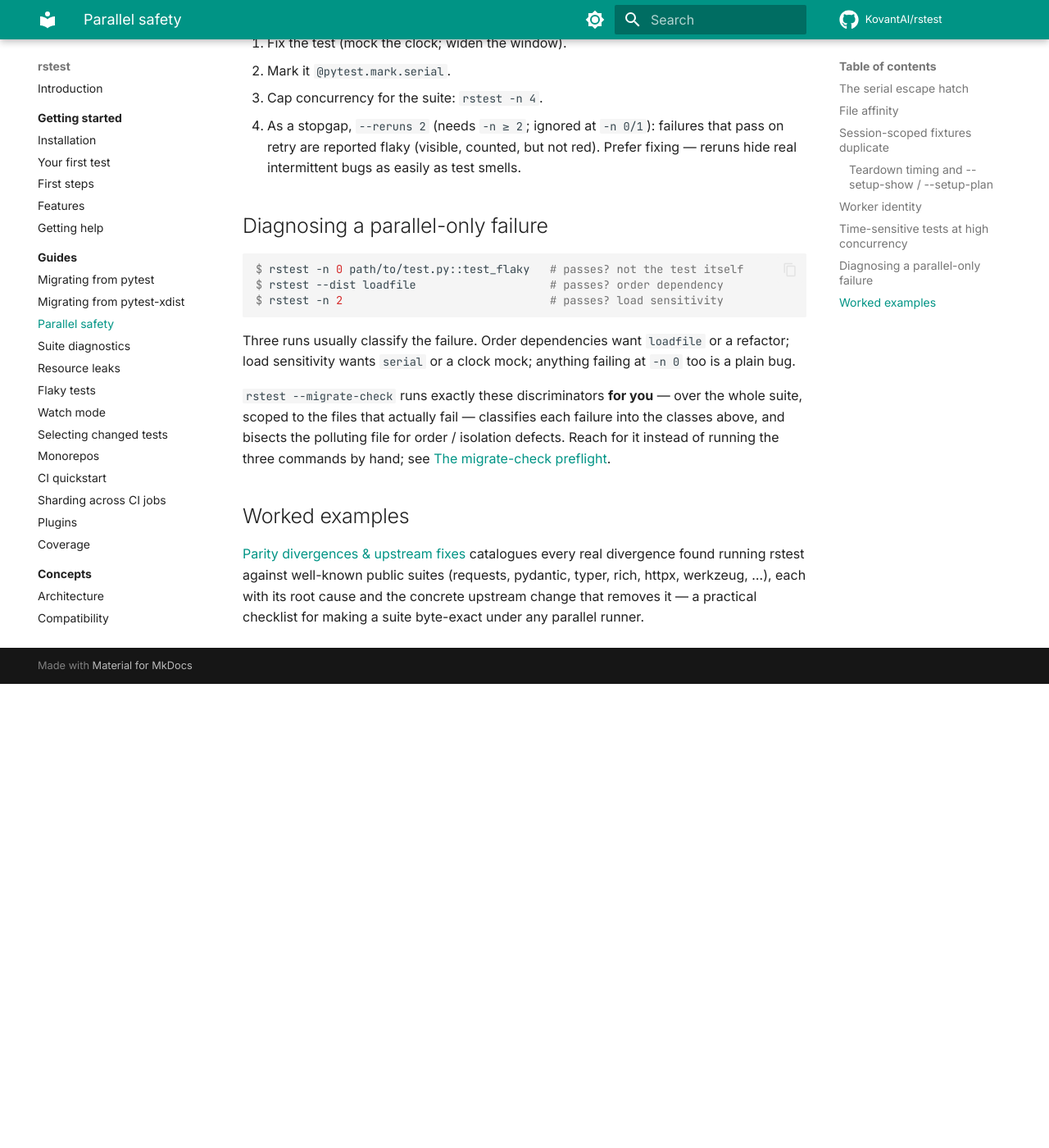
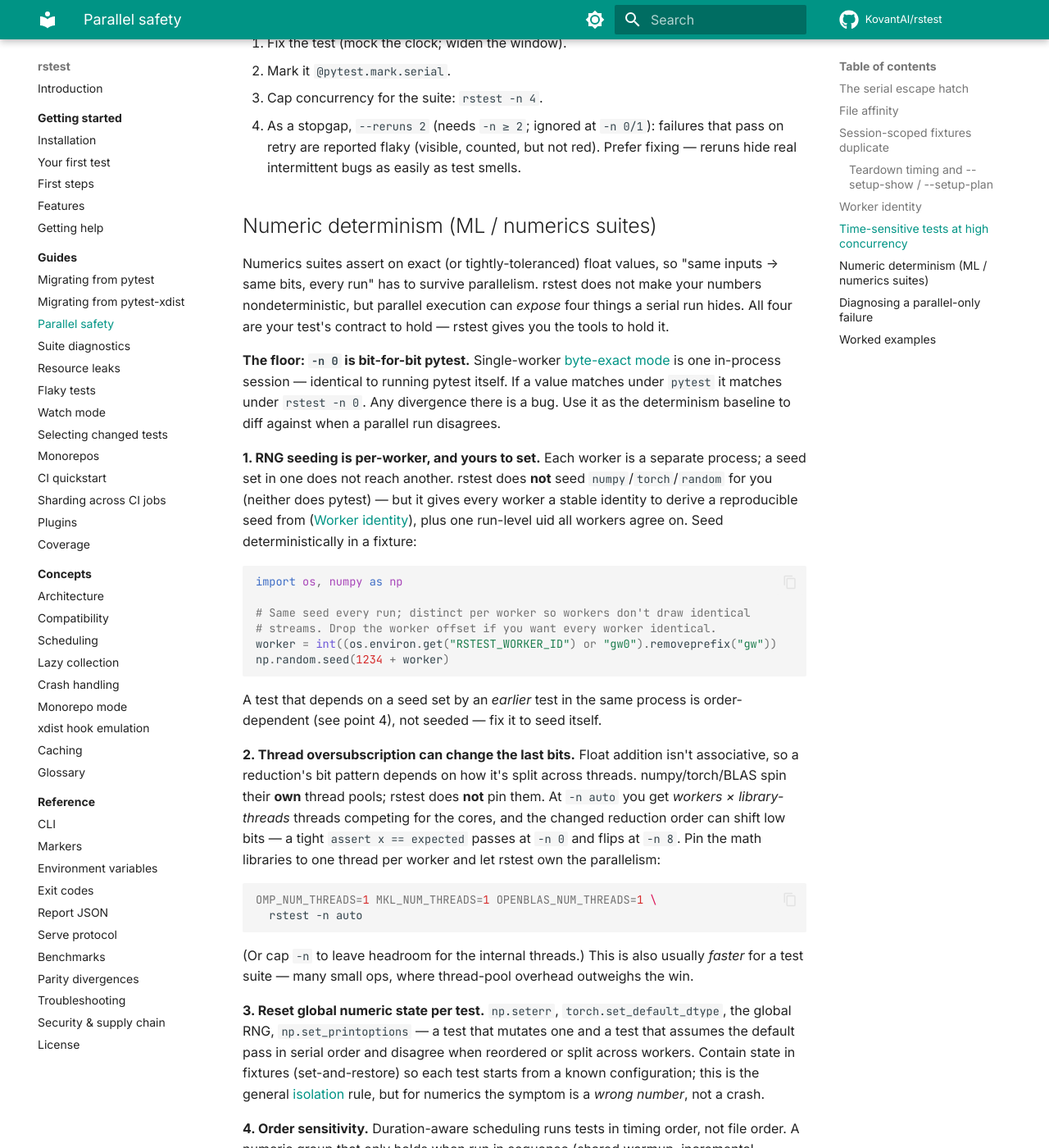
Before and after one commit to KovantAI/rstest, an MkDocs documentation site: the page built from docs/guides/parallel-safety.md, in a window 1280 px wide and 1400 px high, scrolled down 2365 px. Shown: the whole window at 82% size. Built offline with MkDocs 1.6.1 and Material for MkDocs 9.7.7, drawn with Linux system fonts in a browser that asks for light colours; comment, search, counter and statistics services are not loaded; before the commit the page ends 3199 px from its top, so only the background shows below that; some of the changed text lies outside the part shown.

Commit message:
add ML adoption caveat

````diff
--- a/docs/guides/parallel-safety.md
+++ b/docs/guides/parallel-safety.md
@@ -111,6 +111,76 @@
    not red). Prefer fixing — reruns hide real intermittent bugs as easily
    as test smells.
 
+## Numeric determinism (ML / numerics suites)
+
+Numerics suites assert on exact (or tightly-toleranced) float values, so "same
+inputs → same bits, every run" has to survive parallelism. rstest does not make
+your numbers nondeterministic, but parallel execution can *expose* four things a
+serial run hides. All four are your test's contract to hold — rstest gives you
+the tools to hold it.
+
+**The floor: `-n 0` is bit-for-bit pytest.** Single-worker
+[byte-exact mode](../concepts/glossary.md#byte-exact-mode) is one in-process
+session — identical to running pytest itself. If a value matches under `pytest`
+it matches under `rstest -n 0`. Any divergence there is a bug. Use it as the
+determinism baseline to diff against when a parallel run disagrees.
+
+**1. RNG seeding is per-worker, and yours to set.** Each worker is a separate
+process; a seed set in one does not reach another. rstest does **not** seed
+`numpy`/`torch`/`random` for you (neither does pytest) — but it gives every
+worker a stable identity to derive a reproducible seed from
+([Worker identity](#worker-identity)), plus one run-level uid all workers agree
+on. Seed deterministically in a fixture:
+
+```python
+import os, numpy as np
+
+# Same seed every run; distinct per worker so workers don't draw identical
+# streams. Drop the worker offset if you want every worker identical.
+worker = int((os.environ.get("RSTEST_WORKER_ID") or "gw0").removeprefix("gw"))
+np.random.seed(1234 + worker)
+```
+
+A test that depends on a seed set by an *earlier* test in the same process is
+order-dependent (see point 4), not seeded — fix it to seed itself.
+
+**2. Thread oversubscription can change the last bits.** Float addition isn't
+associative, so a reduction's bit pattern depends on how it's split across
+threads. numpy/torch/BLAS spin their **own** thread pools; rstest does **not**
+pin them. At `-n auto` you get *workers × library-threads* threads competing for
+the cores, and the changed reduction order can shift low bits — a tight
+`assert x == expected` passes at `-n 0` and flips at `-n 8`. Pin the math
+libraries to one thread per worker and let rstest own the parallelism:
+
+```bash
+OMP_NUM_THREADS=1 MKL_NUM_THREADS=1 OPENBLAS_NUM_THREADS=1 \
+  rstest -n auto
+```
+
+(Or cap `-n` to leave headroom for the internal threads.) This is also usually
+*faster* for a test suite — many small ops, where thread-pool overhead outweighs
+the win.
+
+**3. Reset global numeric state per test.** `np.seterr`, `torch.set_default_dtype`,
+the global RNG, `np.set_printoptions` — a test that mutates one and a test that
+assumes the default pass in serial order and disagree when reordered or split
+across workers. Contain state in fixtures (set-and-restore) so each test starts
+from a known configuration; this is the general
+[isolation](#the-serial-escape-hatch) rule, but for numerics the symptom is a
+*wrong number*, not a crash.
+
+**4. Order sensitivity.** Duration-aware scheduling runs tests in timing order,
+not file order. A numeric group that only holds when run in sequence (shared
+warmup, incremental fixtures) needs its order pinned: keep it on one worker with
+`--dist loadfile` / `loadscope`, mark it `@pytest.mark.serial`, or run the whole
+suite at `-n 0`. If your results also depend on hash ordering, note rstest does
+not set `PYTHONHASHSEED` — pin it yourself (`PYTHONHASHSEED=0`) as you would
+under pytest.
+
+If a value differs between `-n 0` and a parallel run, it is one of the four
+above — start by diffing against the `-n 0` baseline, then check thread pinning
+(2) and per-test state (3) first, as those are the usual culprits for numerics.
+
 ## Diagnosing a parallel-only failure
 
 ```console
````
